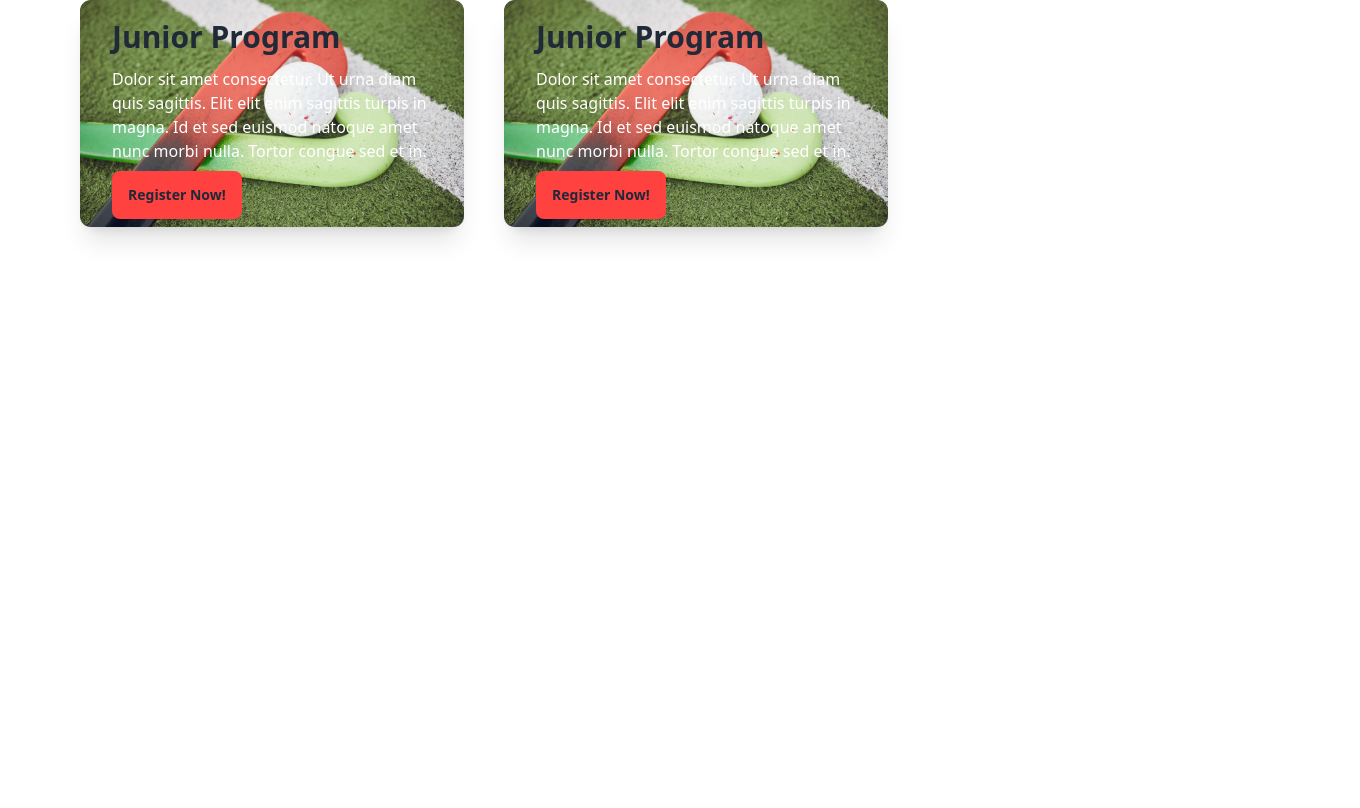
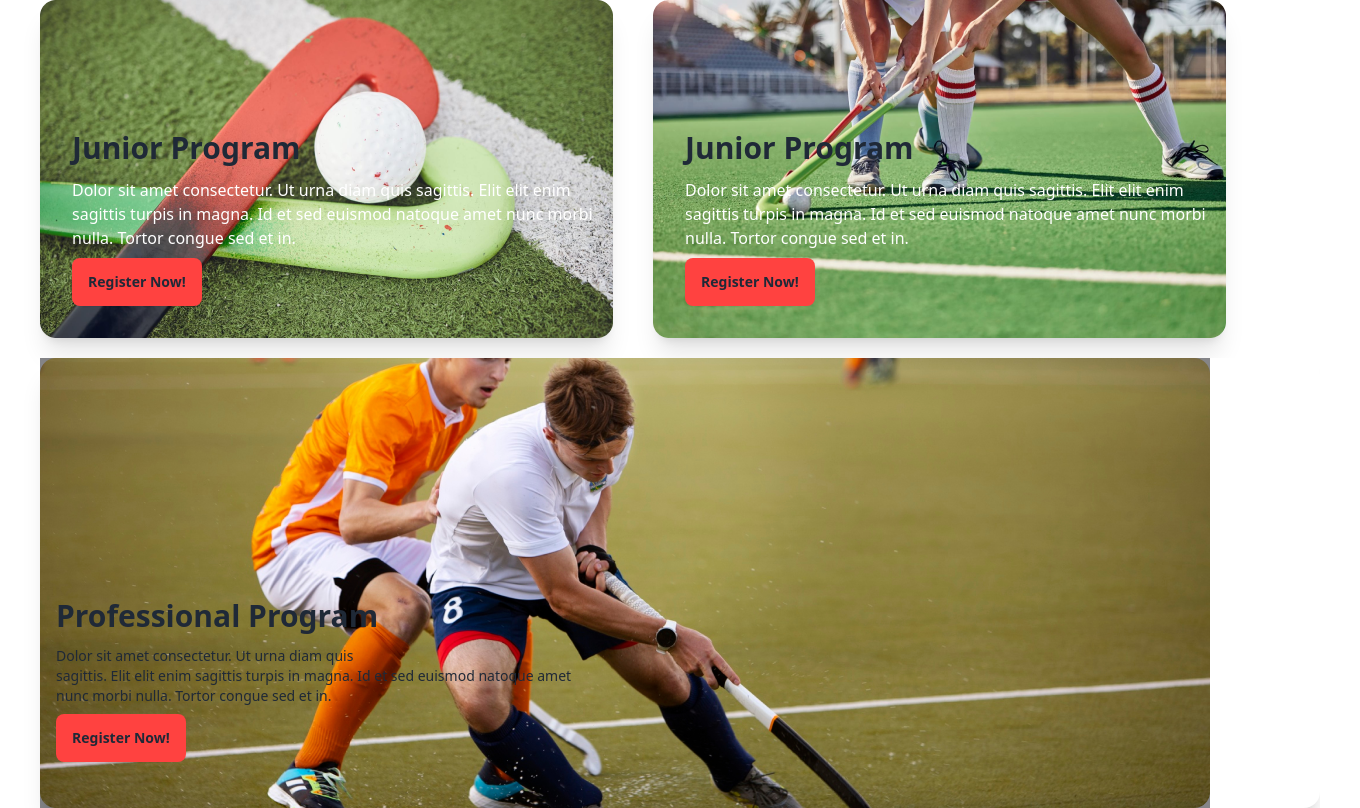
Before and after one commit to sakib31p/sakib-sec, a plain HTML site: page index.html in a window 1280 px wide. Shown: the whole page, 1360 px wide, since content can reach past the window. Drawn offline with nearby package versions, Linux system fonts and the light colour scheme.

Commit message:
added img

```diff
--- a/index.html
+++ b/index.html
@@ -9,8 +9,8 @@
 
 </head>
 <body>
-    <div class="lg:flex gap-10 container mx-auto ml-20">
-        <div class="card card-compact w-96 bg-base-100 shadow-xl">
+    <div class="lg:flex gap-10 container mx-auto mr-10 ml-10">
+        <div class="card card-compact bg-base-100 shadow-xl">
           <div class="relative">
             <img src="images/2.png" alt=" soprt"/>
             <div class="card-body absolute -translate-y-56 ml-4">
@@ -26,9 +26,9 @@
 
             </div>
           </div>
-        <div class="card card-compact w-96 bg-base-100 shadow-xl">
+        <div class="card card-compact bg-base-100 shadow-xl">
           <div class="relative">
-            <img src="images/2.png" alt=" soprt"/>
+            <img src="images/3.png" alt=" soprt"/>
             <div class="card-body absolute -translate-y-56 ml-4">
                 <h2 class="card-title text-3xl font-extrabold ">Junior Program</h2>
                 <p class="text-white font-medium text-base ">Dolor sit amet consectetur. Ut
@@ -43,6 +43,20 @@
             </div>
           </div>
     </div>
+ <!-- card fuul width  -->
+ <div class="card card-compact container mx-auto bg-base-100 mt-5 ml-10 shadow-xl">
+   <div class="relative ">
+    <img class="bg-[#0D0D1280]" src="images/4.png" alt="" />
+   </div>
+    <div class="card-body absolute translate-y-56">
+      <h2 class="card-title text-3xl font-extrabold ">Professional Program</h2>
+      <p>Dolor sit amet consectetur. Ut urna diam quis <br> sagittis. Elit elit
+        enim sagittis turpis in magna. Id et sed euismod natoque amet  <br> nunc morbi nulla. Tortor congue sed et in.</p>
+      <div class="card-actions">
+        <button class="btn border-none bg-[#FF4240]">Register Now!</button>
+      </div>
+    </div>
+  </div>
 
 
 
```
Also changed, not shown: images/4.png (added).
